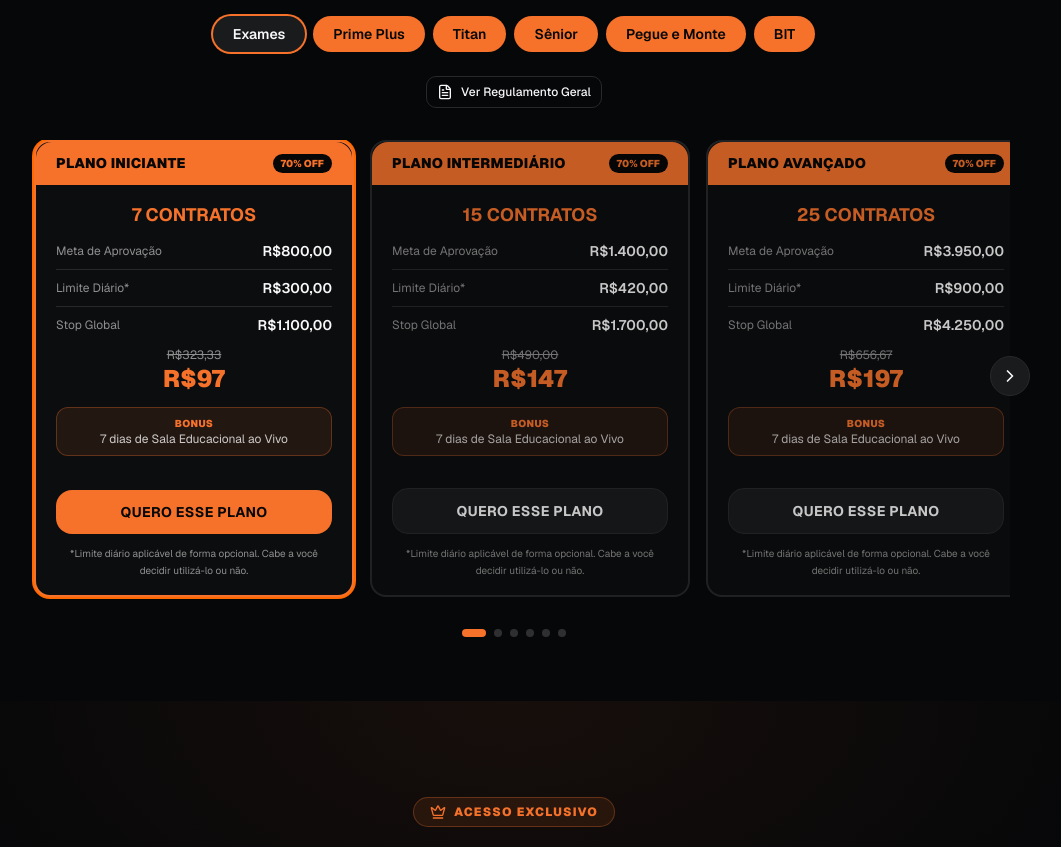
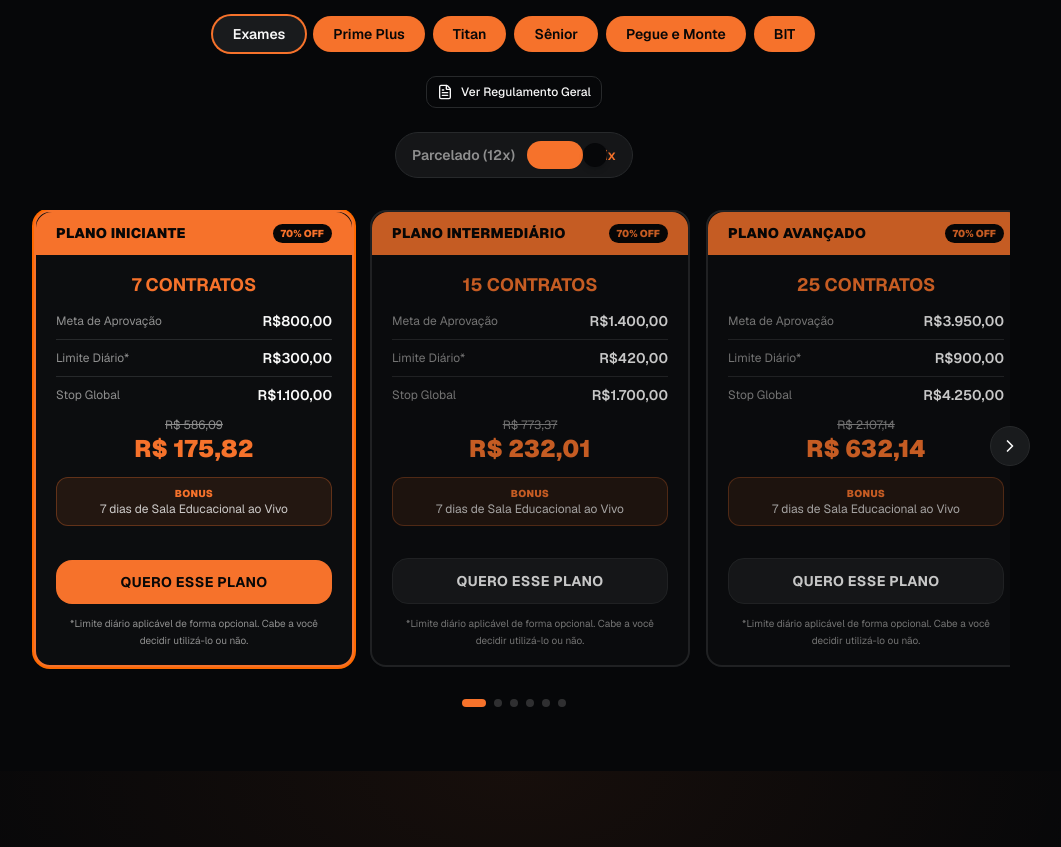
Before and after one commit to aguiarrodrigues42-lang/amigosdamesa, a Next.js app: page / in a window 1280 px wide. Shown: the part 4760-5607 px from the top of the page, without its empty margins (126-1187 px from the left). Built offline with nearby package versions, Linux system fonts and the light colour scheme.

Commit message:
refactor: update pricing section with PIX toggle and new payment options
Add payment interfaces and global PIX/Card toggle; update prices based on tables.

```diff
--- a/components/pricing-section-v2.tsx
+++ b/components/pricing-section-v2.tsx
@@ -111,14 +111,16 @@ interface Plan {
   meta: string
   dailyLimit: string
   stopGlobal: string
-  price: string
-  originalPrice?: string   // preço antes do desconto (para riscar)
-  discountLabel?: string   // ex: "70% OFF"
+  // Pricing - numeric for calculations
+  priceOriginal: number      // valor original sem desconto
+  pricePix: number           // valor PIX com desconto
+  discountPercent: number    // % de desconto (70, 40, 60, 30, 55)
   features?: string[]
-  taxaOne?: string
-  taxaPro?: string
-  taxaOneOriginal?: string // preço original da taxa One (para riscar)
-  taxaProOriginal?: string
+  // Prime Plus monthly taxes
+  taxaOnePix?: number
+  taxaProPix?: number
+  taxaOneOriginal?: number
+  taxaProOriginal?: number
   ctaLabel?: string
   ctaWhatsApp?: boolean
 }
@@ -141,116 +143,111 @@ const seniorFeaturesCommon = [
 ]
 
 const plansByCategory: Record<Category, Plan[]> = {
+  // EXAMES - 70% OFF PIX, Cartão = original * 1.30 / 12
   "exames": [
-    { name: "PLANO INICIANTE",     contracts: 7,  asset: "",               meta: "R$800,00",    dailyLimit: "R$300,00",   stopGlobal: "R$1.100,00",  price: "R$97",  originalPrice: "R$323,33", discountLabel: "70% OFF" },
-    { name: "PLANO INTERMEDIÁRIO", contracts: 15, asset: "",               meta: "R$1.400,00",  dailyLimit: "R$420,00",   stopGlobal: "R$1.700,00",  price: "R$147", originalPrice: "R$490,00", discountLabel: "70% OFF" },
-    { name: "PLANO AVANÇADO",      contracts: 25, asset: "",               meta: "R$3.950,00",  dailyLimit: "R$900,00",   stopGlobal: "R$4.250,00",  price: "R$197", originalPrice: "R$656,67", discountLabel: "70% OFF" },
-    { name: "PLANO UNO 40",        contracts: 40, asset: "Dólar",          meta: "R$4.980,00",  dailyLimit: "R$1.450,00", stopGlobal: "R$6.250,00",  price: "R$297", originalPrice: "R$990,00", discountLabel: "70% OFF" },
-    { name: "PLANO UNO 40",        contracts: 40, asset: "Índice",         meta: "R$4.980,00",  dailyLimit: "R$1.450,00", stopGlobal: "R$6.250,00",  price: "R$297", originalPrice: "R$990,00", discountLabel: "70% OFF" },
-    { name: "PLANO MASTER",        contracts: 50, asset: "Índice e Dólar", meta: "R$9.950,00",  dailyLimit: "R$3.350,00", stopGlobal: "R$10.250,00", price: "R$397", originalPrice: "R$1.323,33", discountLabel: "70% OFF" },
+    { name: "PLANO INICIANTE",     contracts: 7,  asset: "",               meta: "R$800,00",    dailyLimit: "R$300,00",   stopGlobal: "R$1.100,00",  priceOriginal: 586.09,  pricePix: 175.82, discountPercent: 70 },
+    { name: "PLANO INTERMEDIÁRIO", contracts: 15, asset: "",               meta: "R$1.400,00",  dailyLimit: "R$420,00",   stopGlobal: "R$1.700,00",  priceOriginal: 773.37,  pricePix: 232.01, discountPercent: 70 },
+    { name: "PLANO AVANÇADO",      contracts: 25, asset: "",               meta: "R$3.950,00",  dailyLimit: "R$900,00",   stopGlobal: "R$4.250,00",  priceOriginal: 2107.14, pricePix: 632.14, discountPercent: 70 },
+    { name: "PLANO UNO 40",        contracts: 40, asset: "Dólar",          meta: "R$4.980,00",  dailyLimit: "R$1.450,00", stopGlobal: "R$6.250,00",  priceOriginal: 2581.75, pricePix: 774.52, discountPercent: 70 },
+    { name: "PLANO UNO 40",        contracts: 40, asset: "Índice",         meta: "R$4.980,00",  dailyLimit: "R$1.450,00", stopGlobal: "R$6.250,00",  priceOriginal: 2581.75, pricePix: 774.52, discountPercent: 70 },
+    { name: "PLANO MASTER",        contracts: 50, asset: "Índice e Dólar", meta: "R$9.950,00",  dailyLimit: "R$3.350,00", stopGlobal: "R$10.250,00", priceOriginal: 3631.12, pricePix: 1089.33, discountPercent: 70 },
   ],
+  // PRIME MENSAL - 40% OFF PIX = R$180/mês, Cartão = mensalidade R$300/mês
   "prime-plus": [
     {
       name: "PRIME PLUS 6", contracts: 6,
-      meta: "R$1.800,00", dailyLimit: "—", stopGlobal: "R$2.500,00", price: "",
+      meta: "R$1.800,00", dailyLimit: "—", stopGlobal: "R$2.500,00", priceOriginal: 300, pricePix: 180, discountPercent: 40,
       features: ["6 contratos", "Sem dias mínimos para aprovação", "Sem stop diário", "Stop Global R$ 2.500,00", "Meta de aprovação R$ 1.800,00"],
-      taxaOne: "R$300,00", taxaPro: "R$350,00",
-      taxaOneOriginal: "R$500,00", taxaProOriginal: "R$583,33",
-      discountLabel: "40% OFF",
+      taxaOnePix: 180, taxaProPix: 180, taxaOneOriginal: 300, taxaProOriginal: 300,
     },
     {
       name: "PRIME PLUS 11", contracts: 11,
-      meta: "R$4.000,00", dailyLimit: "—", stopGlobal: "R$3.500,00", price: "",
+      meta: "R$4.000,00", dailyLimit: "—", stopGlobal: "R$3.500,00", priceOriginal: 300, pricePix: 180, discountPercent: 40,
       features: ["11 contratos", "Sem dias mínimos para aprovação", "Sem stop diário", "Stop Global R$ 3.500,00", "Meta de aprovação R$ 4.000,00"],
-      taxaOne: "R$720,00", taxaPro: "R$780,00",
-      taxaOneOriginal: "R$1.200,00", taxaProOriginal: "R$1.300,00",
-      discountLabel: "40% OFF",
+      taxaOnePix: 180, taxaProPix: 180, taxaOneOriginal: 300, taxaProOriginal: 300,
     },
     {
       name: "PRIME PLUS 16", contracts: 16,
-      meta: "R$7.500,00", dailyLimit: "—", stopGlobal: "R$6.000,00", price: "",
+      meta: "R$7.500,00", dailyLimit: "—", stopGlobal: "R$6.000,00", priceOriginal: 300, pricePix: 180, discountPercent: 40,
       features: ["16 contratos", "Sem dias mínimos para aprovação", "Sem stop diário", "Stop Global R$ 6.000,00", "Meta de aprovação R$ 7.500,00"],
-      taxaOne: "R$1.220,00", taxaPro: "R$1.320,00",
-      taxaOneOriginal: "R$2.033,33", taxaProOriginal: "R$2.200,00",
-      discountLabel: "40% OFF",
+      taxaOnePix: 180, taxaProPix: 180, taxaOneOriginal: 300, taxaProOriginal: 300,
     },
     {
       name: "PRIME PLUS 21", contracts: 21,
-      meta: "R$10.000,00", dailyLimit: "—", stopGlobal: "R$9.000,00", price: "",
+      meta: "R$10.000,00", dailyLimit: "—", stopGlobal: "R$9.000,00", priceOriginal: 300, pricePix: 180, discountPercent: 40,
       features: ["21 contratos", "Sem dias mínimos para aprovação", "Sem stop diário", "Stop Global R$ 9.000,00", "Meta de aprovação R$ 10.000,00"],
-      taxaOne: "R$1.720,00", taxaPro: "R$1.850,00",
-      taxaOneOriginal: "R$2.866,67", taxaProOriginal: "R$3.083,33",
-      discountLabel: "40% OFF",
+      taxaOnePix: 180, taxaProPix: 180, taxaOneOriginal: 300, taxaProOriginal: 300,
     },
   ],
+  // TITAN - 60% OFF PIX, Cartão = original * 1.30 / 12
   "titan": [
     {
       name: "TITAN PRO 10", contracts: 10,
-      meta: "R$7.000,00", dailyLimit: "R$2.500,00", stopGlobal: "R$10.000,00", price: "",
+      meta: "R$7.000,00", dailyLimit: "R$2.500,00", stopGlobal: "R$10.000,00", priceOriginal: 1980.99, pricePix: 786.60, discountPercent: 60,
       features: ["10 contratos", ...titanFeatures, "Meta de aprovação R$ 7.000,00", "Stop diário R$ 2.500,00", "Stop Global R$ 10.000,00"],
       ctaLabel: "Adesão Através do Atendimento", ctaWhatsApp: true,
     },
     {
-      name: "TITAN PRO 15", contracts: 15,
-      meta: "R$8.500,00", dailyLimit: "R$3.000,00", stopGlobal: "R$16.000,00", price: "",
-      features: ["15 contratos", ...titanFeatures, "Meta de aprovação R$ 8.500,00", "Stop diário R$ 3.000,00", "Stop Global R$ 16.000,00"],
-      ctaLabel: "Adesão Através do Atendimento", ctaWhatsApp: true,
-    },
-    {
       name: "TITAN PRO 20", contracts: 20,
-      meta: "R$15.000,00", dailyLimit: "R$3.500,00", stopGlobal: "R$17.000,00", price: "",
+      meta: "R$15.000,00", dailyLimit: "R$3.500,00", stopGlobal: "R$17.000,00", priceOriginal: 2980.99, pricePix: 1192.39, discountPercent: 60,
       features: ["20 contratos", ...titanFeatures, "Meta de aprovação R$ 15.000,00", "Stop diário R$ 3.500,00", "Stop Global R$ 17.000,00"],
       ctaLabel: "Adesão Através do Atendimento", ctaWhatsApp: true,
     },
     {
       name: "TITAN PRO 30", contracts: 30,
-      meta: "R$18.000,00", dailyLimit: "R$4.000,00", stopGlobal: "R$20.000,00", price: "",
+      meta: "R$18.000,00", dailyLimit: "R$4.000,00", stopGlobal: "R$20.000,00", priceOriginal: 3980.99, pricePix: 1194.29, discountPercent: 60,
       features: ["30 contratos", ...titanFeatures, "Meta de aprovação R$ 18.000,00", "Stop diário R$ 4.000,00", "Stop Global R$ 20.000,00"],
       ctaLabel: "Adesão Através do Atendimento", ctaWhatsApp: true,
     },
+    {
+      name: "TITAN PRO 50", contracts: 50,
+      meta: "R$22.000,00", dailyLimit: "R$5.500,00", stopGlobal: "R$25.000,00", priceOriginal: 4980.99, pricePix: 1494.29, discountPercent: 60,
+      features: ["50 contratos", ...titanFeatures, "Meta de aprovação R$ 22.000,00", "Stop diário R$ 5.500,00", "Stop Global R$ 25.000,00"],
+      ctaLabel: "Adesão Através do Atendimento", ctaWhatsApp: true,
+    },
   ],
+  // SÊNIOR (Direto na Mesa) - 30% OFF PIX, Cartão = original * 1.30 / 12
   "senior": [
     {
       name: "INICIANTE 7", contracts: 7,
-      meta: "—", dailyLimit: "R$300,00", stopGlobal: "R$1.100,00", price: "R$ 997,00",
-      originalPrice: "R$ 1.424,29", discountLabel: "30% OFF",
+      meta: "—", dailyLimit: "R$300,00", stopGlobal: "R$1.100,00", priceOriginal: 1146.55, pricePix: 802.58, discountPercent: 30,
       features: [...seniorFeaturesCommon, "Stop diário R$ 300,00", "Stop Global R$ 1.100,00"],
     },
     {
       name: "INTERMEDIÁRIO 15", contracts: 15,
-      meta: "—", dailyLimit: "R$420,00", stopGlobal: "R$1.700,00", price: "R$ 1.323,00",
-      originalPrice: "R$ 1.890,00", discountLabel: "30% OFF",
+      meta: "—", dailyLimit: "R$420,00", stopGlobal: "R$1.700,00", priceOriginal: 1521.45, pricePix: 1065.02, discountPercent: 30,
       features: [...seniorFeaturesCommon, "Stop diário R$ 420,00", "Stop Global R$ 1.700,00"],
     },
     {
       name: "AVANÇADO 25", contracts: 25,
-      meta: "—", dailyLimit: "R$900,00", stopGlobal: "R$4.250,00", price: "R$ 3.422,60",
-      originalPrice: "R$ 4.889,43", discountLabel: "30% OFF",
+      meta: "—", dailyLimit: "R$900,00", stopGlobal: "R$4.250,00", priceOriginal: 3935.99, pricePix: 2755.19, discountPercent: 30,
       features: [...seniorFeaturesCommon, "Stop diário R$ 900,00", "Stop Global R$ 4.250,00"],
     },
     {
       name: "UNO 40", contracts: 40,
       asset: "Índice ou Dólar",
-      meta: "—", dailyLimit: "R$1.450,00", stopGlobal: "R$6.250,00", price: "R$ 4.248,00",
-      originalPrice: "R$ 6.068,57", discountLabel: "30% OFF",
+      meta: "—", dailyLimit: "R$1.450,00", stopGlobal: "R$6.250,00", priceOriginal: 4885.20, pricePix: 3419.64, discountPercent: 30,
       features: [...seniorFeaturesCommon.slice(0,1), "Índice ou Dólar", ...seniorFeaturesCommon.slice(1), "Stop diário R$ 1.450,00", "Stop Global R$ 6.250,00"],
     },
     {
       name: "MASTER 50", contracts: 50,
-      meta: "—", dailyLimit: "R$3.350,00", stopGlobal: "R$10.250,00", price: "R$ 5.197,50",
-      originalPrice: "R$ 7.425,00", discountLabel: "30% OFF",
+      meta: "—", dailyLimit: "R$3.350,00", stopGlobal: "R$10.250,00", priceOriginal: 5977.12, pricePix: 4183.98, discountPercent: 30,
       features: [...seniorFeaturesCommon, "Stop diário R$ 3.350,00", "Stop Global R$ 10.250,00"],
     },
   ],
+  // PEGUE E MONTE - 55% OFF PIX, Cartão = original * 1.30 / 12
   "pegue-monte": [
-    {
-      name: "PEGUE E MONTE",
-      contracts: 0,
-      meta: "—", dailyLimit: "—", stopGlobal: "—", price: "",
-      features: ["Sem dias mínimos para bater meta", "Repasse Mensal ou Quinzenal"],
-      ctaLabel: "Monte seu plano",
-      ctaWhatsApp: false,
-    },
+    // Exame
+    { name: "PEGUE MONTE EXAME 8",  contracts: 8,  meta: "—", dailyLimit: "—", stopGlobal: "—", priceOriginal: 865.95, pricePix: 389.67, discountPercent: 55, features: ["Exame", "Sem dias mínimos para bater meta", "Repasse Mensal ou Quinzenal"], ctaLabel: "Monte seu plano", ctaWhatsApp: true },
+    { name: "PEGUE MONTE EXAME 12", contracts: 12, meta: "—", dailyLimit: "—", stopGlobal: "—", priceOriginal: 934.95, pricePix: 420.72, discountPercent: 55, features: ["Exame", "Sem dias mínimos para bater meta", "Repasse Mensal ou Quinzenal"], ctaLabel: "Monte seu plano", ctaWhatsApp: true },
+    { name: "PEGUE MONTE EXAME 20", contracts: 20, meta: "—", dailyLimit: "—", stopGlobal: "—", priceOriginal: 1345.50, pricePix: 605.47, discountPercent: 55, features: ["Exame", "Sem dias mínimos para bater meta", "Repasse Mensal ou Quinzenal"], ctaLabel: "Monte seu plano", ctaWhatsApp: true },
+    { name: "PEGUE MONTE EXAME 27", contracts: 27, meta: "—", dailyLimit: "—", stopGlobal: "—", priceOriginal: 1690.50, pricePix: 0, discountPercent: 55, features: ["Exame", "Sem dias mínimos para bater meta", "Repasse Mensal ou Quinzenal"], ctaLabel: "Indisponível", ctaWhatsApp: false },
+    { name: "PEGUE MONTE EXAME 32", contracts: 32, meta: "—", dailyLimit: "—", stopGlobal: "—", priceOriginal: 2120.60, pricePix: 0, discountPercent: 55, features: ["Exame", "Sem dias mínimos para bater meta", "Repasse Mensal ou Quinzenal"], ctaLabel: "Indisponível", ctaWhatsApp: false },
+    // Sênior (Direto)
+    { name: "PEGUE MONTE SÊNIOR 10", contracts: 10, meta: "—", dailyLimit: "—", stopGlobal: "—", priceOriginal: 714.03, pricePix: 389.67, discountPercent: 55, features: ["Direto no SR", "Sem dias mínimos para bater meta", "Repasse Mensal ou Quinzenal"], ctaLabel: "Monte seu plano", ctaWhatsApp: true },
+    { name: "PEGUE MONTE SÊNIOR 15", contracts: 15, meta: "—", dailyLimit: "—", stopGlobal: "—", priceOriginal: 1024.13, pricePix: 420.72, discountPercent: 55, features: ["Direto no SR", "Sem dias mínimos para bater meta", "Repasse Mensal ou Quinzenal"], ctaLabel: "Monte seu plano", ctaWhatsApp: true },
+    { name: "PEGUE MONTE SÊNIOR 20", contracts: 20, meta: "—", dailyLimit: "—", stopGlobal: "—", priceOriginal: 1863.11, pricePix: 605.47, discountPercent: 55, features: ["Direto no SR", "Sem dias mínimos para bater meta", "Repasse Mensal ou Quinzenal"], ctaLabel: "Monte seu plano", ctaWhatsApp: true },
+    { name: "PEGUE MONTE SÊNIOR 30", contracts: 30, meta: "—", dailyLimit: "—", stopGlobal: "—", priceOriginal: 2433.17, pricePix: 0, discountPercent: 55, features: ["Direto no SR", "Sem dias mínimos para bater meta", "Repasse Mensal ou Quinzenal"], ctaLabel: "Indisponível", ctaWhatsApp: false },
   ],
   "bit": [],
 }
@@ -940,18 +937,35 @@ function LeadModal({ planName, open, onClose }: LeadModalProps) {
   )
 }
 
+// ── Helpers de formatação ─────────────────────────────────────────────────────
+function formatBRL(value: number): string {
+  return value.toLocaleString("pt-BR", { style: "currency", currency: "BRL" })
+}
+
 // ── Plan Card ─────────────────────────────────────────────────────────────────
 interface PlanCardProps {
   plan: Plan
   isActive: boolean
+  isPix: boolean // true = PIX, false = Cartão 12x
   onCta: () => void
 }
 
-function PlanCard({ plan, isActive, onCta }: PlanCardProps) {
+function PlanCard({ plan, isActive, isPix, onCta }: PlanCardProps) {
   const hasFeatures = !!plan.features
-  const isPrimePlus = hasFeatures && !!plan.taxaOne
-  const isTitanOrSenior = hasFeatures && !plan.taxaOne
+  const isPrimePlus = hasFeatures && !!plan.taxaOnePix
+  const isTitanOrSenior = hasFeatures && !plan.taxaOnePix
   const ctaLabel = plan.ctaLabel ?? "Quero esse plano"
+  const isUnavailable = plan.pricePix === 0 && plan.ctaLabel === "Indisponível"
+
+  // Calcular preços
+  const priceCartao12x = (plan.priceOriginal * 1.30) / 12
+
+  // Preço a exibir
+  const displayPrice = isPix ? plan.pricePix : priceCartao12x
+  const displayOriginal = plan.priceOriginal
+
+  // Taxa mensal Prime Plus
+  const taxaDisplay = isPix ? plan.taxaOnePix : plan.taxaOneOriginal
 
   return (
     <div
@@ -960,6 +974,7 @@ function PlanCard({ plan, isActive, onCta }: PlanCardProps) {
         rounded-2xl border-2 bg-card flex flex-col
         transition-all duration-300
         ${isActive ? "border-primary shadow-[0_0_0_2px_theme(colors.orange.500)]" : "border-border opacity-80"}
+        ${isUnavailable ? "opacity-50 pointer-events-none" : ""}
       `}
     >
       {/* Header */}
@@ -967,11 +982,9 @@ function PlanCard({ plan, isActive, onCta }: PlanCardProps) {
         <h3 className="text-sm font-black uppercase tracking-wide text-primary-foreground leading-tight">
           {plan.name}
         </h3>
-        {plan.discountLabel && (
         <span className="bg-primary-foreground text-primary text-[10px] font-black px-2 py-0.5 rounded-full flex-shrink-0">
-            {plan.discountLabel}
+          {plan.discountPercent}% OFF
         </span>
-        )}
       </div>
 
       {/* Body */}
@@ -987,19 +1000,12 @@ function PlanCard({ plan, isActive, onCta }: PlanCardProps) {
               ))}
             </ul>
             <div className="border-t border-border pt-3">
-              <p className="text-xs font-bold text-muted-foreground uppercase tracking-wide mb-1">Taxa após aprovado</p>
+              <p className="text-xs font-bold text-muted-foreground uppercase tracking-wide mb-1">Taxa mensal após aprovado</p>
               <div className="flex items-center justify-between">
-                <span className="text-xs text-muted-foreground">ONE</span>
+                <span className="text-xs text-muted-foreground">{isPix ? "PIX" : "CARTÃO"}</span>
                 <div className="text-right">
-                  {plan.taxaOneOriginal && <span className="text-xs line-through text-muted-foreground mr-1">{plan.taxaOneOriginal}</span>}
-                  <strong className="text-primary text-sm">{plan.taxaOne}</strong>
-                </div>
-              </div>
-              <div className="flex items-center justify-between mt-1">
-                <span className="text-xs text-muted-foreground">PRO</span>
-                <div className="text-right">
-                  {plan.taxaProOriginal && <span className="text-xs line-through text-muted-foreground mr-1">{plan.taxaProOriginal}</span>}
-                  <strong className="text-primary text-sm">{plan.taxaPro}</strong>
+                  <span className="text-xs line-through text-muted-foreground mr-1">{formatBRL(plan.taxaOneOriginal!)}</span>
+                  <strong className="text-primary text-sm">{formatBRL(taxaDisplay!)}</strong>
                 </div>
               </div>
             </div>
@@ -1016,14 +1022,17 @@ function PlanCard({ plan, isActive, onCta }: PlanCardProps) {
                 </li>
               ))}
             </ul>
-            {plan.price && (
             <div className="border-t border-border pt-3 text-center">
-                {plan.originalPrice && (
-                  <p className="text-xs text-muted-foreground line-through">{plan.originalPrice}</p>
-                )}
-                <span className="text-2xl font-black text-primary">{plan.price}</span>
+              <p className="text-xs text-muted-foreground line-through">{formatBRL(displayOriginal)}</p>
+              {isPix ? (
+                <span className="text-2xl font-black text-primary">{formatBRL(displayPrice)}</span>
+              ) : (
+                <div>
+                  <span className="text-lg font-black text-primary">12x {formatBRL(displayPrice)}</span>
+                  <p className="text-[10px] text-muted-foreground">ou {formatBRL(plan.priceOriginal * 1.30)} no cartão</p>
                 </div>
               )}
+            </div>
           </>
         )}
 
@@ -1047,12 +1056,21 @@ function PlanCard({ plan, isActive, onCta }: PlanCardProps) {
                 <span className="text-sm font-semibold text-foreground">{plan.stopGlobal}</span>
               </div>
             </div>
-            {plan.price && (
+            {isUnavailable ? (
+              <div className="text-center py-2">
+                <span className="text-sm font-bold text-destructive">INDISPONÍVEL</span>
+              </div>
+            ) : (
               <div className="text-center">
-                {plan.originalPrice && (
-                  <p className="text-xs text-muted-foreground line-through">{plan.originalPrice}</p>
+                <p className="text-xs text-muted-foreground line-through">{formatBRL(displayOriginal)}</p>
+                {isPix ? (
+                  <span className="text-2xl font-black text-primary">{formatBRL(displayPrice)}</span>
+                ) : (
+                  <div>
+                    <span className="text-lg font-black text-primary">12x {formatBRL(displayPrice)}</span>
+                    <p className="text-[10px] text-muted-foreground">ou {formatBRL(plan.priceOriginal * 1.30)} no cartão</p>
+                  </div>
                 )}
-                <span className="text-2xl font-black text-primary">{plan.price}</span>
               </div>
             )}
           </>
@@ -1067,10 +1085,13 @@ function PlanCard({ plan, isActive, onCta }: PlanCardProps) {
         {/* CTA */}
         <button
           onClick={onCta}
+          disabled={isUnavailable}
           className={`
             w-full py-3 rounded-xl font-bold text-sm uppercase tracking-wide
             transition-all duration-300 mt-auto
-            ${isActive
+            ${isUnavailable
+              ? "bg-muted text-muted-foreground cursor-not-allowed"
+              : isActive
                 ? "bg-primary text-primary-foreground"
                 : "bg-secondary text-foreground border border-border"
             }
@@ -1079,7 +1100,7 @@ function PlanCard({ plan, isActive, onCta }: PlanCardProps) {
           {ctaLabel}
         </button>
 
-        {!hasFeatures && (
+        {!hasFeatures && !isUnavailable && (
           <p className="text-[10px] text-muted-foreground text-center leading-relaxed">
             *Limite diário aplicável de forma opcional. Cabe a você decidir utilizá-lo ou não.
           </p>
@@ -1089,11 +1110,35 @@ function PlanCard({ plan, isActive, onCta }: PlanCardProps) {
   )
 }
 
+// ── Toggle PIX/Cartão ─────────────────────────────────────────────────────────
+function PaymentToggle({ isPix, onChange }: { isPix: boolean; onChange: (v: boolean) => void }) {
+  return (
+    <div className="flex items-center justify-center gap-3 bg-secondary/80 backdrop-blur-sm rounded-full px-4 py-2 border border-border">
+      <span className={`text-sm font-semibold transition-colors ${!isPix ? "text-primary" : "text-muted-foreground"}`}>
+        Parcelado (12x)
+      </span>
+      <button
+        onClick={() => onChange(!isPix)}
+        className={`relative w-14 h-7 rounded-full transition-colors ${isPix ? "bg-primary" : "bg-muted"}`}
+        aria-label="Alternar forma de pagamento"
+      >
+        <span
+          className={`absolute top-0.5 w-6 h-6 rounded-full bg-background shadow-md transition-transform ${isPix ? "translate-x-7" : "translate-x-0.5"}`}
+        />
+      </button>
+      <span className={`text-sm font-semibold transition-colors ${isPix ? "text-primary" : "text-muted-foreground"}`}>
+        Pix
+      </span>
+    </div>
+  )
+}
+
 // ── Pricing Section ───────────────────────────────────────────────────────────
 export function PricingSection() {
   const [activeCategory, setActiveCategory] = useState<Category>("exames")
   const [bitSubCategory, setBitSubCategory] = useState<BitSubCategory>("ultra")
   const [activeCardIndex, setActiveCardIndex] = useState(0)
+  const [isPix, setIsPix] = useState(true) // default to PIX
   const [leadModal, setLeadModal] = useState<{ open: boolean; planName: string }>({ open: false, planName: "" })
   const [pegueMonteOpen, setPegueMonteOpen] = useState(false)
   const scrollContainerRef = useRef<HTMLDivElement>(null)
@@ -1185,7 +1230,7 @@ export function PricingSection() {
         )}
 
         {/* Regulamento */}
-        <div className="flex justify-center mb-8">
+        <div className="flex justify-center mb-6">
           <Dialog>
             <DialogTrigger asChild>
               <Button variant="outline" size="sm" className="gap-2 text-xs">
@@ -1207,6 +1252,11 @@ export function PricingSection() {
               </div>
             </DialogContent>
           </Dialog>
+        </div>
+
+        {/* Payment Toggle PIX / Cartão */}
+        <div className="flex justify-center mb-8">
+          <PaymentToggle isPix={isPix} onChange={setIsPix} />
         </div>
 
         {/* Carousel */}
@@ -1242,6 +1292,7 @@ export function PricingSection() {
                     key={`${plan.name}-${plan.asset ?? ""}-${index}`}
                     plan={plan}
                     isActive={index === activeCardIndex}
+                    isPix={isPix}
                     onCta={() => handleCta(plan.name)}
                   />
                 ))
```
Lines whose indentation alone changed are shown as unchanged.
